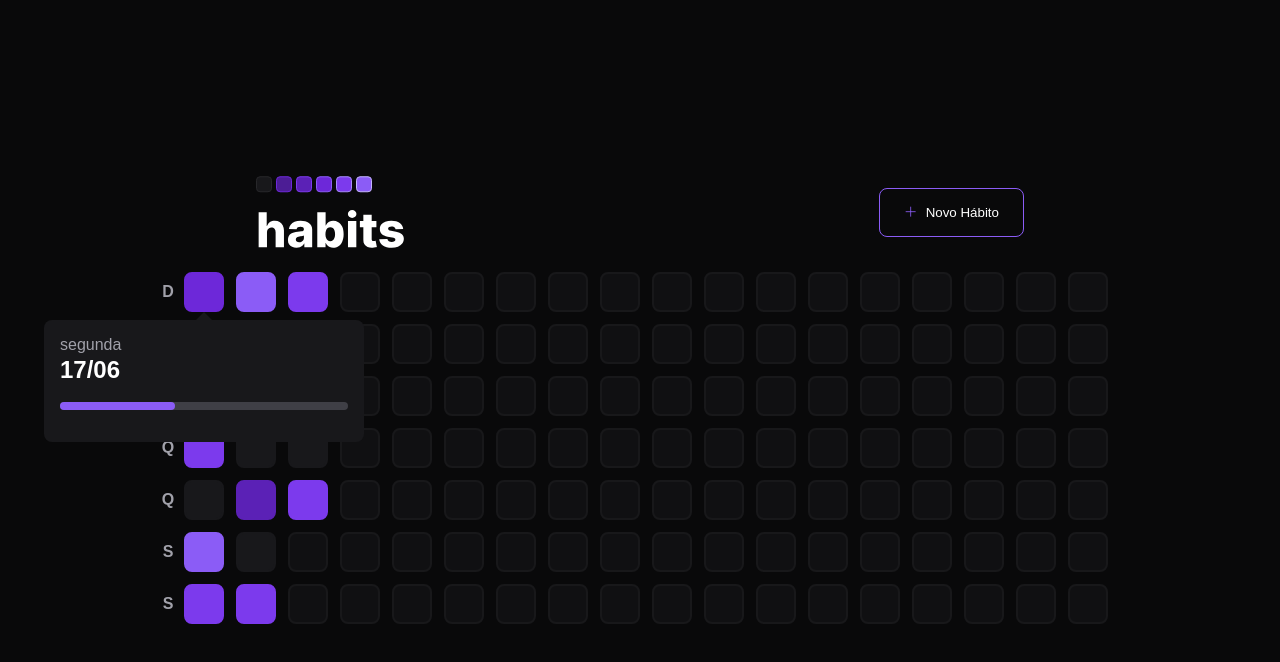
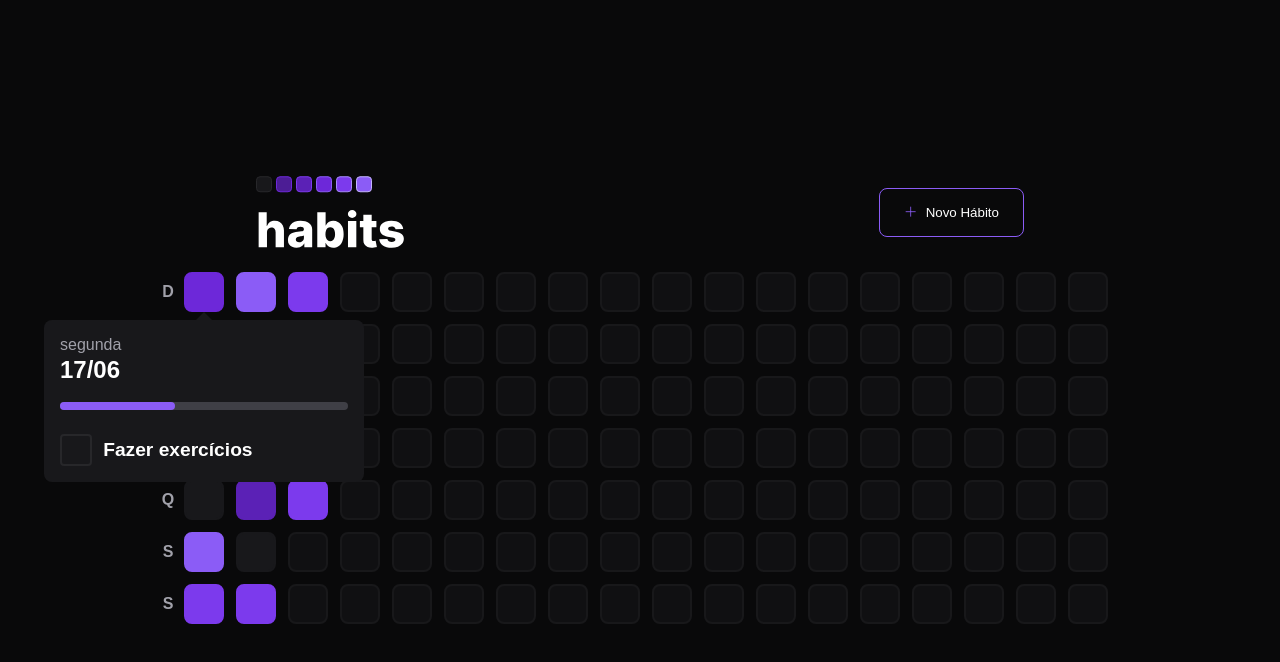
Before and after one commit to Marllon-Freitas/NLW-habit-tracker-react, a React (Vite) app: page / in a window 1280 px wide. Both pictures are taken after a click on the button 204 px from the left and 292 px from the top of the page. Shown: the top 662 px of the page. Built offline with nearby package versions, Linux system fonts and the light colour scheme.

Commit message:
feat/adicionando o elemento do checkbox

```diff
--- a/package.json
+++ b/package.json
@@ -9,6 +9,7 @@
     "preview": "vite preview"
   },
   "dependencies": {
+    "@radix-ui/react-checkbox": "^1.0.1",
     "@radix-ui/react-dialog": "^1.0.2",
     "@radix-ui/react-popover": "^1.0.3",
     "dayjs": "^1.11.7",
--- a/src/components/HabitDay/index.tsx
+++ b/src/components/HabitDay/index.tsx
@@ -1,8 +1,15 @@
-import React from "react";
 import * as Popover from "@radix-ui/react-popover";
+import * as Checkbox from "@radix-ui/react-checkbox";
 
-import { HabitContainer, PopoverContent } from "./styled";
+import {
+  HabitContainer,
+  PopoverContent,
+  CheckboxContainer,
+  CheckboxIndicatorContainer,
+  CheckboxRoot,
+} from "./styled";
 import ProgressBar from "../ProgressBar";
+import { Check } from "phosphor-react";
 
 interface HabitDayProps {
   amount: number;
@@ -20,6 +27,18 @@ function HabitDay({ amount, completed }: HabitDayProps) {
           <span className="week-day">segunda</span>
           <span className="date">17/06</span>
           <ProgressBar progress={progressPercentage} />
+
+          <CheckboxContainer>
+            <CheckboxRoot>
+              <CheckboxIndicatorContainer>
+                <Checkbox.Indicator>
+                  <Check size={20} />
+                </Checkbox.Indicator>
+              </CheckboxIndicatorContainer>
+              <span>Fazer exercícios</span>
+            </CheckboxRoot>
+          </CheckboxContainer>
+
           <Popover.Arrow height={8} width={16} />
         </PopoverContent>
       </Popover.Portal>
--- a/src/components/HabitDay/styled.ts
+++ b/src/components/HabitDay/styled.ts
@@ -1,5 +1,6 @@
 import styled from "styled-components";
 import * as Popover from "@radix-ui/react-popover";
+import * as Checkbox from "@radix-ui/react-checkbox";
 
 interface ProgressBarContainerProps {
   progressColor: number;
@@ -67,3 +68,61 @@ export const PopoverContent = styled(Popover.Content)`
     fill: var(--secondary-background);
   }
 `;
+
+export const CheckboxContainer = styled.div`
+  margin-top: 0.5rem;
+  display: flex;
+  flex-direction: column;
+  gap: 0.7rem;
+
+  button {
+    border: none;
+    background: none;
+  }
+`;
+
+export const CheckboxRoot = styled(Checkbox.Root)`
+  display: flex;
+  align-items: center;
+  gap: 0.7rem;
+
+  & span {
+    font-weight: 600;
+    font-size: 1.2rem;
+    line-height: 1.2rem;
+    color: var(--text);
+  }
+
+  & > svg {
+    color: var(--text);
+  }
+
+  &[data-state="checked"] {
+    & > span {
+      text-decoration: line-through;
+      color: var(--gray);
+    }
+
+    & > div {
+      background-color: var(--green);
+      border-color: var(--green);
+    }
+  }
+`;
+
+export const CheckboxIndicatorContainer = styled.div`
+  height: 2rem;
+  width: 2rem;
+  border-radius: 0.25rem;
+  background-color: var(--secondary-background);
+  border: 2px solid var(--quartenary-background);
+  display: flex;
+  justify-content: center;
+  align-items: center;
+  border: 2px solid var(--quartenary-background);
+  cursor: pointer;
+
+  &:hover {
+    filter: brightness(1.1);
+  }
+`;
--- a/src/components/NewHabitForm/index.tsx
+++ b/src/components/NewHabitForm/index.tsx
@@ -1,20 +1,69 @@
 import { Check } from "phosphor-react";
-import React from "react";
+import * as Checkbox from "@radix-ui/react-checkbox";
 
-import { NewHabitFormWrapper } from "./styled";
+import { FormEvent, useState } from "react";
+
+import {
+  NewHabitFormWrapper,
+  CheckboxContainer,
+  CheckboxIndicatorContainer,
+  CheckboxRoot,
+} from "./styled";
+
+const availableWeeksDays = [
+  "Domingo",
+  "Segunda-feira",
+  "Terça-feira",
+  "Quarta-feira",
+  "Quinta-feira",
+  "Sexta-feira",
+  "Sábado",
+];
 
 function NewHabitForm() {
+  const [title, setTitle] = useState("");
+  const [weekDays, setWeekDays] = useState<number[]>([]);
+
+  const createNewHabit = (event: FormEvent) => {
+    event.preventDefault();
+    console.log(title, weekDays);
+  };
+
+  const handleToggleWeekDay = (weekDay: number) => {
+    if (weekDays.includes(weekDay)) {
+      const weekDaysWithoutWeekDay = weekDays.filter((day) => day !== weekDay);
+      setWeekDays(weekDaysWithoutWeekDay);
+    } else {
+      setWeekDays([...weekDays, weekDay]);
+    }
+  };
   return (
-    <NewHabitFormWrapper>
+    <NewHabitFormWrapper onSubmit={createNewHabit}>
       <label htmlFor="title">Qual o nome do seu novo hábito?</label>
       <input
         type="text"
         id="title"
         placeholder="ex: Ler 1 capítulo de um livro por dia"
         autoFocus
+        onChange={(event) => setTitle(event.target.value)}
       />
       <label htmlFor="category">Qual a recorrência?</label>
-      <button type="submit">
+      <CheckboxContainer>
+        {availableWeeksDays.map((weekDay, index) => (
+          <CheckboxRoot
+            key={weekDay}
+            onCheckedChange={() => handleToggleWeekDay(index)}
+          >
+            <CheckboxIndicatorContainer>
+              <Checkbox.Indicator>
+                <Check size={20} />
+              </Checkbox.Indicator>
+            </CheckboxIndicatorContainer>
+            <span>{weekDay}</span>
+          </CheckboxRoot>
+        ))}
+      </CheckboxContainer>
+      <button type="submit" id="new-habit">
         <Check size={20} weight="bold" />
         Confirmar
       </button>
--- a/src/components/NewHabitForm/styled.ts
+++ b/src/components/NewHabitForm/styled.ts
@@ -1,4 +1,5 @@
 import styled from "styled-components";
+import * as Checkbox from "@radix-ui/react-checkbox";
 
 export const NewHabitFormWrapper = styled.form`
   width: 100%;
@@ -16,19 +17,20 @@ export const NewHabitFormWrapper = styled.form`
   }
 
   input {
-    padding: 0.5rem;
+    padding: 1rem;
     border-radius: 0.5rem;
     background: var(--quartenary-background);
     color: #fff;
     font-size: 1rem;
     margin: 0.3rem 0;
+    border: none;
 
     &::placeholder {
       color: var(--gray);
     }
   }
 
-  button {
+  button#new-habit {
     display: flex;
     align-items: center;
     justify-content: center;
@@ -46,3 +48,56 @@ export const NewHabitFormWrapper = styled.form`
     }
   }
 `;
+
+export const CheckboxContainer = styled.div`
+  margin-top: 0.3rem;
+  display: flex;
+  flex-direction: column;
+  gap: 0.5rem;
+
+  & > button {
+    border: none;
+    background: none;
+  }
+`;
+
+export const CheckboxRoot = styled(Checkbox.Root)`
+  display: flex;
+  align-items: center;
+  justify-content: start;
+  gap: 0.7rem;
+
+  & span {
+    font-size: 1rem;
+    line-height: 1.2rem;
+    color: var(--text);
+  }
+
+  & > svg {
+    color: var(--text);
+  }
+
+  &[data-state="checked"] {
+    & > div {
+      background-color: var(--green);
+      border-color: var(--green);
+    }
+  }
+`;
+
+export const CheckboxIndicatorContainer = styled.div`
+  height: 2rem;
+  width: 2rem;
+  border-radius: 0.25rem;
+  background-color: var(--secondary-background);
+  border: 2px solid var(--quartenary-background);
+  display: flex;
+  justify-content: center;
+  align-items: center;
+  border: 2px solid var(--quartenary-background);
+  cursor: pointer;
+
+  &:hover {
+    filter: brightness(1.1);
+  }
+`;
```
Also changed, not shown: 1 other file (tests, documents, lock files or other folders).
